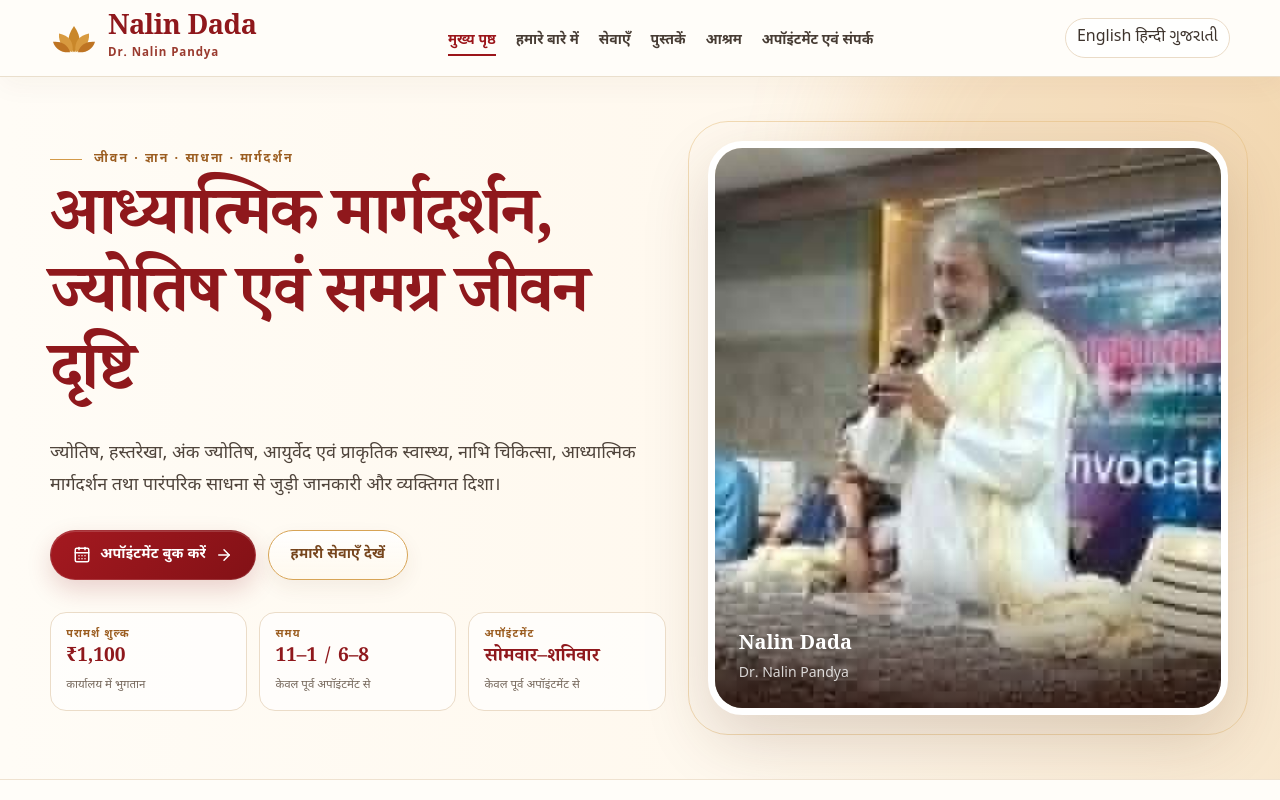
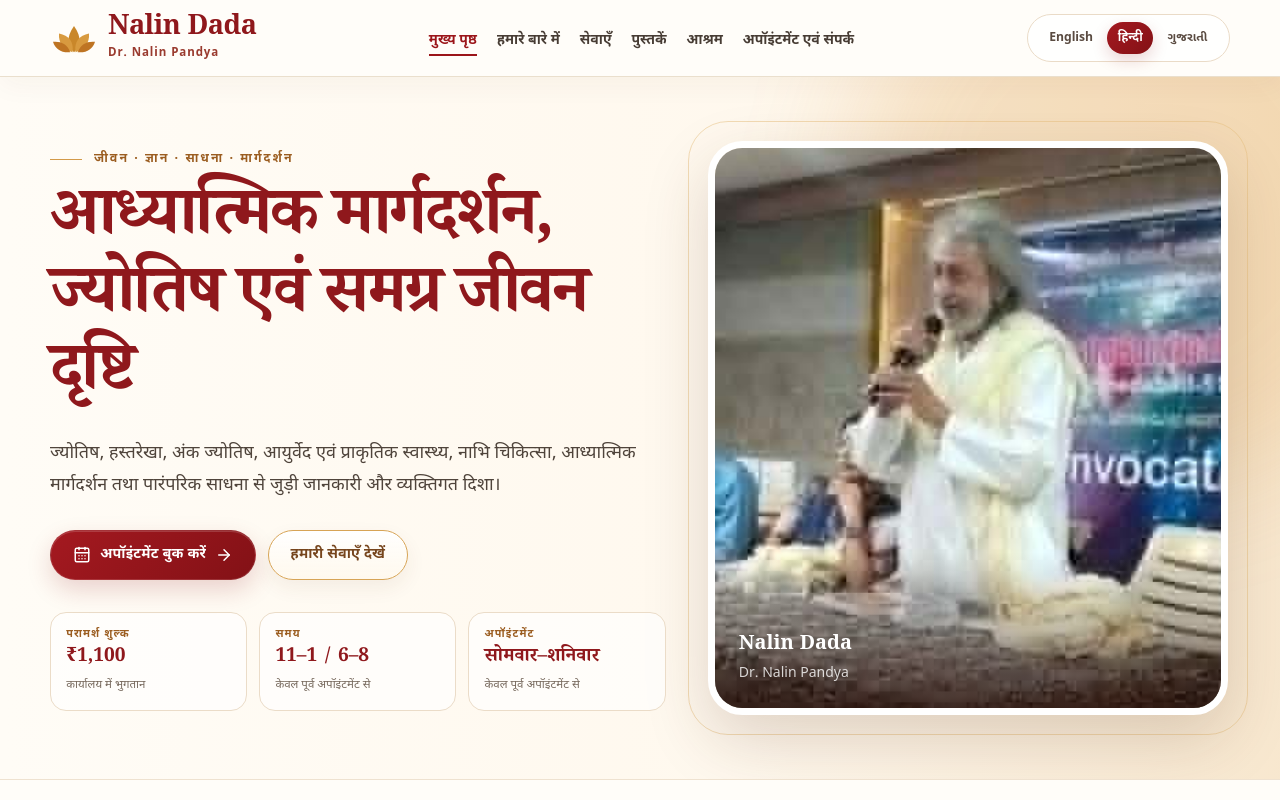
Before and after one commit to dhruvintejani/nalin_dada, a React (Vite) app: page / in a window 1280 px wide. Shown: the top 800 px of the page. Built offline with nearby package versions, Linux system fonts and the light colour scheme.

Commit message:
Style working language switcher and remove placeholder image CSS

```diff
--- a/src/index.css
+++ b/src/index.css
@@ -76,20 +76,64 @@ a {
   width: 100%;
 }
 
-.language-chip {
-  font-size: 0.78rem;
-  font-weight: 600;
+.language-button {
+  min-height: 32px;
+  border: 0;
+  border-radius: 999px;
+  background: transparent;
+  padding: 0.4rem 0.65rem;
   color: #5a4b41;
+  font-size: 0.76rem;
+  font-weight: 700;
+  cursor: pointer;
+  transition:
+    background-color 180ms ease,
+    color 180ms ease,
+    transform 180ms ease,
+    box-shadow 180ms ease;
 }
 
-.language-active {
-  color: #9b151a;
-  text-decoration: underline;
-  text-underline-offset: 4px;
+.language-button:hover {
+  color: #8f181c;
+  background: #fff5e8;
+  transform: translateY(-1px);
 }
 
-.language-divider {
-  color: #c7b7a3;
+.language-button-active {
+  color: #fff;
+  background: linear-gradient(135deg, #a41920, #831116);
+  box-shadow: 0 6px 16px rgba(139, 20, 25, 0.18);
+}
+
+.language-button-active:hover {
+  color: #fff;
+  background: linear-gradient(135deg, #a41920, #831116);
+}
+
+.language-mobile-button {
+  min-height: 44px;
+  border: 1px solid #e5d7c3;
+  border-radius: 0.8rem;
+  background: #fff;
+  color: #55473e;
+  font-size: 0.82rem;
+  font-weight: 700;
+  transition:
+    background-color 180ms ease,
+    border-color 180ms ease,
+    color 180ms ease,
+    transform 180ms ease;
+}
+
+.language-mobile-button:hover {
+  border-color: #d3a15c;
+  background: #fff8ed;
+}
+
+.language-mobile-button-active {
+  border-color: #8f181c;
+  color: #fff;
+  background: #8f181c;
 }
 
 .hero-surface {
@@ -398,36 +442,6 @@ a {
   object-fit: cover;
   transform: scale(1.001);
   transition: transform 520ms cubic-bezier(0.22, 1, 0.36, 1);
-}
-
-.media-slot-placeholder {
-  display: grid;
-  place-items: center;
-  border: 1px solid #e4d4bf;
-  background:
-    radial-gradient(circle at 50% 35%, rgba(222, 174, 101, 0.16), transparent 30%),
-    linear-gradient(145deg, #f8ead3, #fffaf2 58%, #f2dfbf);
-}
-
-.media-slot-orb {
-  position: absolute;
-  border-radius: 999px;
-  border: 1px solid rgba(207, 154, 78, 0.3);
-  pointer-events: none;
-}
-
-.media-slot-orb-top {
-  right: -3rem;
-  top: -3.5rem;
-  width: 11rem;
-  height: 11rem;
-}
-
-.media-slot-orb-bottom {
-  bottom: -4rem;
-  left: -3rem;
-  width: 12rem;
-  height: 12rem;
 }
 
 @media (hover: hover) and (pointer: fine) {
```
